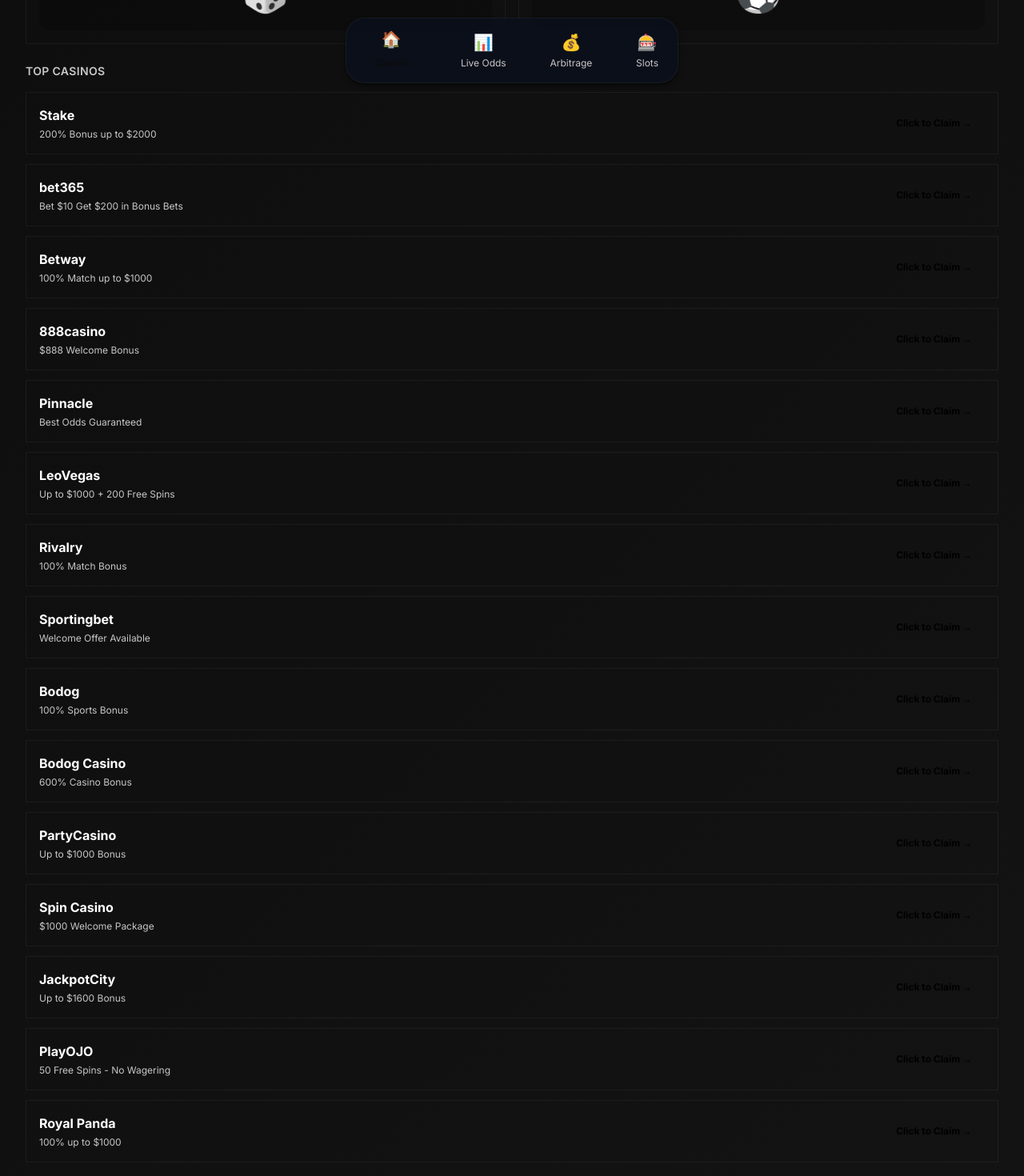
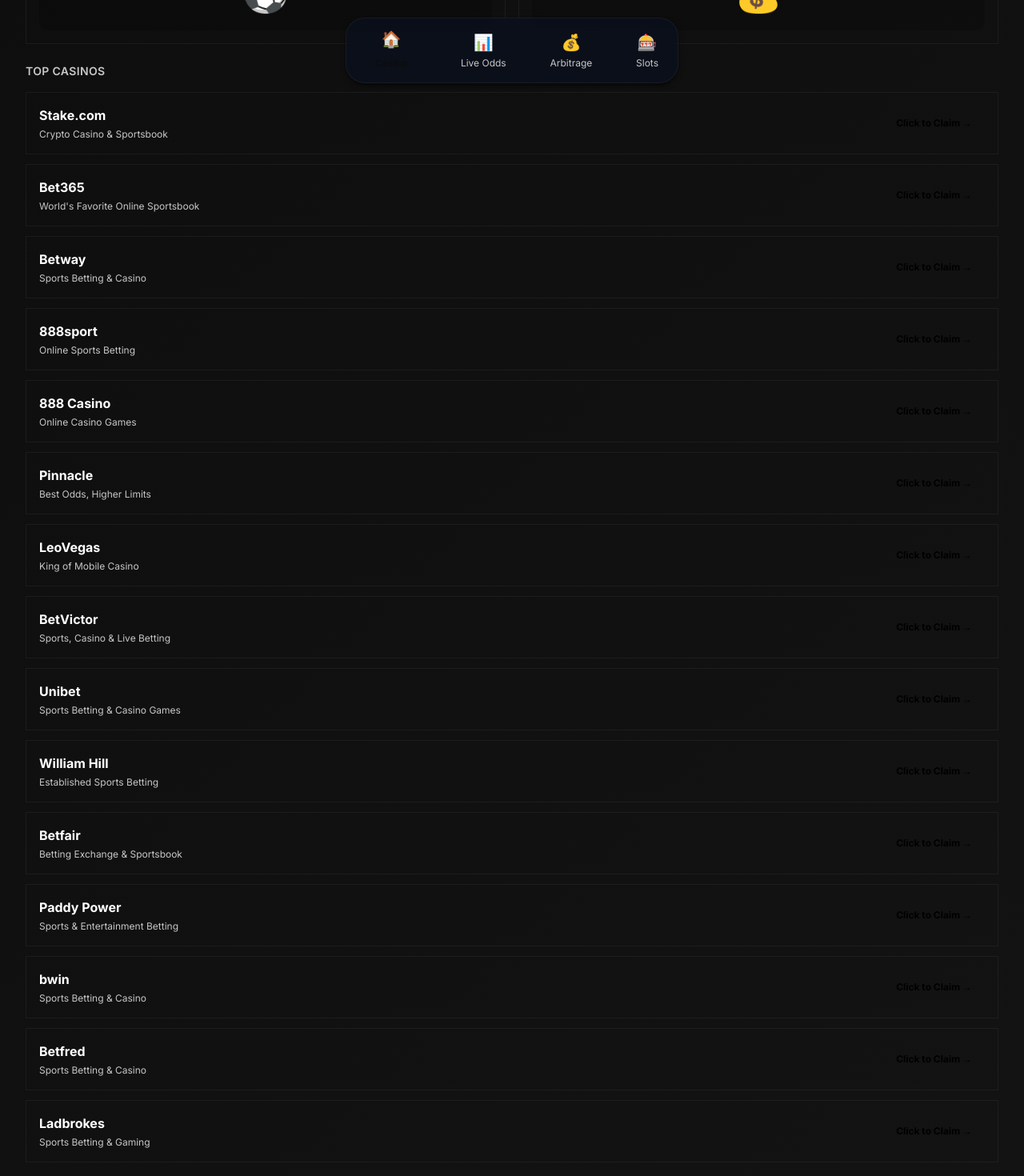
Before and after one commit to oddspulse/Oddspulse, a Next.js app: page / in a window 1280 px wide. Shown: the part 680-2150 px from the top of the page at 80% size. Built offline with nearby package versions, Linux system fonts and the light colour scheme.

Commit message:
Fix: Update operator URLs and remove poker section
- Replace example affiliate URLs with real operator websites
- Update operator names and bonus headlines for accuracy
- Remove poker section from GameGrid, replace with Arbitrage
- All 15 operators now have working affiliate links

```diff
--- a/src/components/GameGrid.tsx
+++ b/src/components/GameGrid.tsx
@@ -4,9 +4,9 @@ import Link from 'next/link';
 
 const GAMES = [
   { label: 'Slots', href: '/rtp-slots', emoji: '🎰', gradient: 'from-casinoOrange to-casinoPurple' },
-  { label: 'Poker', href: '/', emoji: '🃏', gradient: 'from-casinoPurple to-casinoOrange' },
   { label: 'Live Casino', href: '/', emoji: '🎲', gradient: 'from-casinoOrangeLight to-casinoPurple' },
   { label: 'Sports', href: '/live-odds', emoji: '⚽', gradient: 'from-casinoPurple to-casinoOrangeLight' },
+  { label: 'Arbitrage', href: '/arbitrage', emoji: '💰', gradient: 'from-casinoPurple to-casinoOrange' },
 ];
 
 export function GameGrid() {
--- a/src/data/operators.ts
+++ b/src/data/operators.ts
@@ -9,93 +9,93 @@ export type Operator = {
 export const OPERATORS: Operator[] = [
   {
     id: "stake",
-    name: "Stake",
-    affiliateUrl: "https://stake.com/?c=betradarhub",
-    bonusHeadline: "200% Bonus up to $2000"
+    name: "Stake.com",
+    affiliateUrl: "https://stake.com",
+    bonusHeadline: "Crypto Casino & Sportsbook"
   },
   {
     id: "bet365",
-    name: "bet365",
+    name: "Bet365",
     affiliateUrl: "https://www.bet365.com",
-    bonusHeadline: "Bet $10 Get $200 in Bonus Bets"
+    bonusHeadline: "World's Favorite Online Sportsbook"
   },
   {
     id: "betway",
     name: "Betway",
-    affiliateUrl: "https://betway.com",
-    bonusHeadline: "100% Match up to $1000"
+    affiliateUrl: "https://www.betway.com",
+    bonusHeadline: "Sports Betting & Casino"
   },
   {
-    id: "888",
-    name: "888casino",
+    id: "888sport",
+    name: "888sport",
+    affiliateUrl: "https://www.888sport.com",
+    bonusHeadline: "Online Sports Betting"
+  },
+  {
+    id: "888casino",
+    name: "888 Casino",
     affiliateUrl: "https://www.888casino.com",
-    bonusHeadline: "$888 Welcome Bonus"
+    bonusHeadline: "Online Casino Games"
   },
   {
     id: "pinnacle",
     name: "Pinnacle",
     affiliateUrl: "https://www.pinnacle.com",
-    bonusHeadline: "Best Odds Guaranteed"
+    bonusHeadline: "Best Odds, Higher Limits"
   },
   {
     id: "leovegas",
     name: "LeoVegas",
     affiliateUrl: "https://www.leovegas.com",
-    bonusHeadline: "Up to $1000 + 200 Free Spins"
+    bonusHeadline: "King of Mobile Casino"
   },
   {
-    id: "rivalry",
-    name: "Rivalry",
-    affiliateUrl: "https://www.rivalry.com",
-    bonusHeadline: "100% Match Bonus"
+    id: "betvictor",
+    name: "BetVictor",
+    affiliateUrl: "https://www.betvictor.com",
+    bonusHeadline: "Sports, Casino & Live Betting"
   },
   {
-    id: "sportingbet",
-    name: "Sportingbet",
-    affiliateUrl: "https://www.sportingbet.com",
-    bonusHeadline: "Welcome Offer Available"
+    id: "unibet",
+    name: "Unibet",
+    affiliateUrl: "https://www.unibet.com",
+    bonusHeadline: "Sports Betting & Casino Games"
   },
   {
-    id: "bodog",
-    name: "Bodog",
-    affiliateUrl: "https://www.bodog.com",
-    bonusHeadline: "100% Sports Bonus"
+    id: "williamhill",
+    name: "William Hill",
+    affiliateUrl: "https://www.williamhill.com",
+    bonusHeadline: "Established Sports Betting"
   },
   {
-    id: "bodogcasino",
-    name: "Bodog Casino",
-    affiliateUrl: "https://www.bodog.com/casino",
-    bonusHeadline: "600% Casino Bonus"
+    id: "betfair",
+    name: "Betfair",
+    affiliateUrl: "https://www.betfair.com",
+    bonusHeadline: "Betting Exchange & Sportsbook"
   },
   {
-    id: "partycasino",
-    name: "PartyCasino",
-    affiliateUrl: "https://www.partycasino.com",
-    bonusHeadline: "Up to $1000 Bonus"
+    id: "paddypower",
+    name: "Paddy Power",
+    affiliateUrl: "https://www.paddypower.com",
+    bonusHeadline: "Sports & Entertainment Betting"
   },
   {
-    id: "spin",
-    name: "Spin Casino",
-    affiliateUrl: "https://www.spincasino.com",
-    bonusHeadline: "$1000 Welcome Package"
+    id: "bwin",
+    name: "bwin",
+    affiliateUrl: "https://www.bwin.com",
+    bonusHeadline: "Sports Betting & Casino"
   },
   {
-    id: "jackpotcity",
-    name: "JackpotCity",
-    affiliateUrl: "https://www.jackpotcitycasino.com",
-    bonusHeadline: "Up to $1600 Bonus"
+    id: "betfred",
+    name: "Betfred",
+    affiliateUrl: "https://www.betfred.com",
+    bonusHeadline: "Sports Betting & Casino"
   },
   {
-    id: "playojo",
-    name: "PlayOJO",
-    affiliateUrl: "https://www.playojo.com",
-    bonusHeadline: "50 Free Spins - No Wagering"
-  },
-  {
-    id: "royalpanda",
-    name: "Royal Panda",
-    affiliateUrl: "https://www.royalpanda.com",
-    bonusHeadline: "100% up to $1000"
+    id: "ladbrokes",
+    name: "Ladbrokes",
+    affiliateUrl: "https://www.ladbrokes.com",
+    bonusHeadline: "Sports Betting & Gaming"
   }
 ];
 
```
